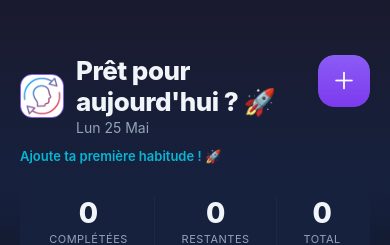
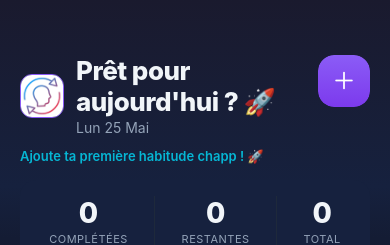
Before and after one commit to Boya31/habit-tracker, a React Native app: screen /Home in a window 390 px wide. Shown: the top 245 px of the page. Built offline with nearby package versions, Linux system fonts and the light colour scheme.

Commit message:
Update HomeScreen.js

```diff
--- a/src/screens/HomeScreen.js
+++ b/src/screens/HomeScreen.js
@@ -63,7 +63,7 @@ export default function HomeScreen({ navigation }) {
 
   // 🎨 Message motivant selon le pourcentage
   const getMotivation = () => {
-    if (totalCount === 0) return 'Ajoute ta première habitude ! 🚀';
+    if (totalCount === 0) return 'Ajoute ta première habitude chapp ! 🚀';
     if (percentage === 100) return 'Parfait ! Toutes tes habitudes sont faites ! 🔥';
     if (percentage >= 75) return 'Excellent ! Continue comme ça ! 💪';
     if (percentage >= 50) return 'Bien ! Plus que quelques efforts ! ⭐';
```
